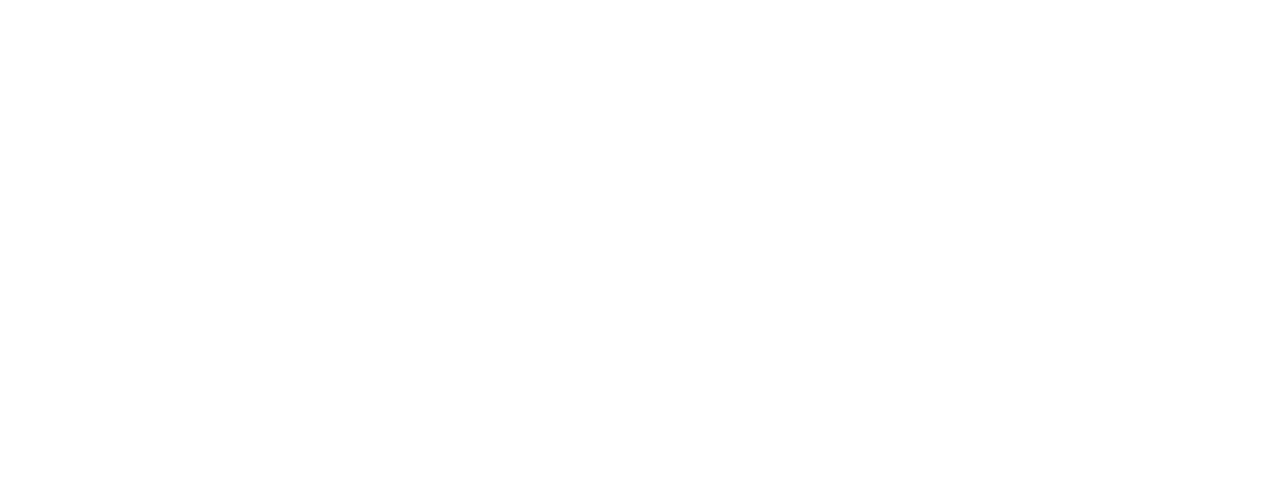
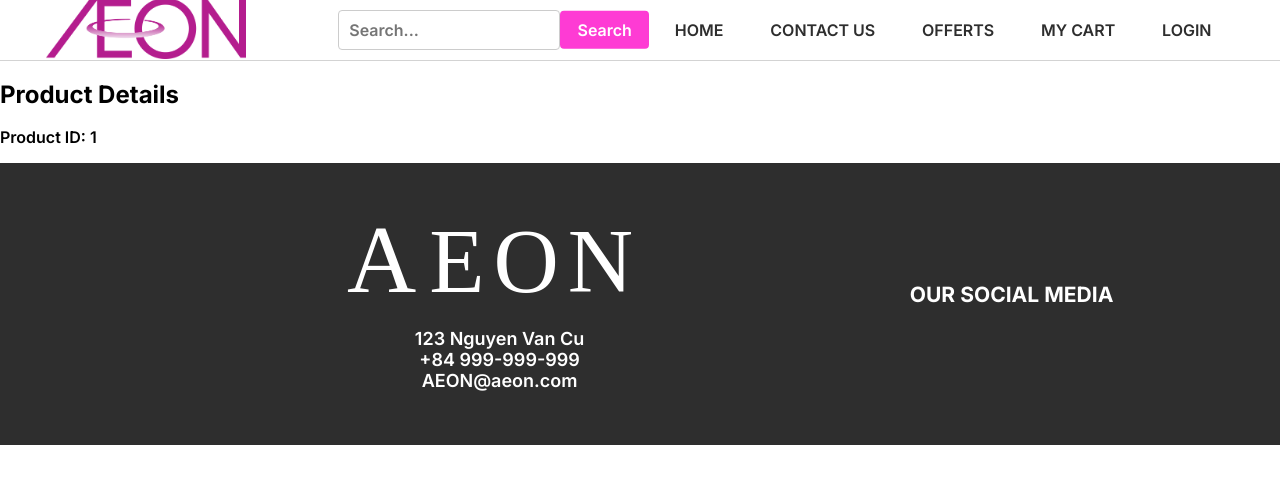
Before and after one commit to Phuc000/DB_Assignment, a React (Vite) app: page /buy-product/1 in a window 1280 px wide. Before the commit this address had no page. Shown: the top 484 px of the page. Built offline with nearby package versions, Linux system fonts and the light colour scheme.

Commit message:
feat: buy product page

```diff
--- a/public/assets/clothes.json
+++ b/public/assets/clothes.json
@@ -1,35 +1,41 @@
 [
     {
+      "id": 12345,
       "name": "Black Sweatshirt",
       "image": "/Images/items/clothes/buzo_puma.png",
       "price": 35.00,
       "discount": null
     },
     {
+      "id": 12346,
       "name": "Pink Sweatshirt",
       "image": "/Images/items/clothes/buzo_rosa_gap.png",
       "price": 28.00,
       "discount": null
     },
     {
+      "id": 12347,
       "name": "Lumberjack Shirt",
       "image": "/Images/items/clothes/camisa_bananaRepublic.png",
       "price": 69.99,
       "discount": 20
     },
     {
+      "id": 12348,
       "name": "Striped T-Shirt",
       "image": "/Images/items/clothes/camisa_lacoste.png",
       "price": 19.99,
       "discount": 25
     },
     {
+      "id": 12349,
       "name": "Polo T-Shirt",
       "image": "/Images/items/clothes/camisa_polo.png",
       "price": 7.00,
       "discount": null
     },
     {
+      "id": 12350,
       "name": "Pink Winter Coat",
       "image": "/Images/items/clothes/winter_coat.png",
       "price": 68.00,
--- a/src/App.jsx
+++ b/src/App.jsx
@@ -1,6 +1,6 @@
 import React, { useState } from "react";
 import { BrowserRouter as Router, Route, Routes } from "react-router-dom";
-import { Home, Login, Cart, Category } from "./Pages";
+import { Home, Login, Cart, Category, BuyProduct } from "./Pages";
 import "./App.css";
 
 function App() {
@@ -15,6 +15,7 @@
             <Route path="/Login" element={<Login />} />
             <Route path="/Category/:categoryName" element={<Category />} />
             <Route path="/Cart" element={<Cart />} />
+            <Route path="/buy-product/:productId" element={<BuyProduct />} />
           </Routes>
         </div>
       </div>
--- /dev/null
+++ b/src/Pages/BuyProduct/BuyProduct.jsx
@@ -0,0 +1,20 @@
+import React from 'react';
+import { useParams } from 'react-router-dom';
+import {Header, Footer} from "../../Components";
+import "./BuyProduct.css";
+
+const BuyProduct = () => {
+    const { productId } = useParams();
+  return (
+    <div className="buy-product">
+      <Header/>
+      <div className="buy-product-content">
+        <h2>Product Details</h2>
+        <p>Product ID: {productId}</p>
+    </div>
+    <Footer/>
+    </div>
+  );
+};
+
+export default BuyProduct;
--- a/src/Pages/Category/Category.css
+++ b/src/Pages/Category/Category.css
@@ -54,6 +54,10 @@
 
 /*#####################################*/
 /*Categories product*/
+.product-link {
+    text-decoration: none;
+    color: black;
+}
 
 .products__container {
     display: flex;
--- a/src/Pages/Category/Category.jsx
+++ b/src/Pages/Category/Category.jsx
@@ -1,5 +1,5 @@
 import React, { useEffect, useState } from 'react';
-import { useParams } from 'react-router-dom';
+import { useParams, Link } from 'react-router-dom';
 import {Header, Footer} from "../../Components";
 import "./Category.css";
 
@@ -24,6 +24,11 @@
         </header>
         <div className="products__container container">
           {products.map((product) => (
+            <Link
+            to={`/buy-product/${product.id}`}
+            key={product.id}
+            className="product-link"
+          >
             <article className="product-card" key={product.name}>
               <div className="product-card__image-container">
                 <img src={product.image} alt={product.name} />
@@ -40,6 +45,7 @@
                 </div>
               </div>
             </article>
+            </Link>
           ))}
         </div>
       </div>
--- a/src/Pages/index.jsx
+++ b/src/Pages/index.jsx
@@ -4,3 +4,4 @@
 export { default as Login } from "./Login/Login";
 export { default as Cart } from "./Cart/Cart";
 export { default as Category } from "./Category/Category";
+export { default as BuyProduct } from "./BuyProduct/BuyProduct";
```
Also changed, not shown: src/Pages/BuyProduct/BuyProduct.css (added).
